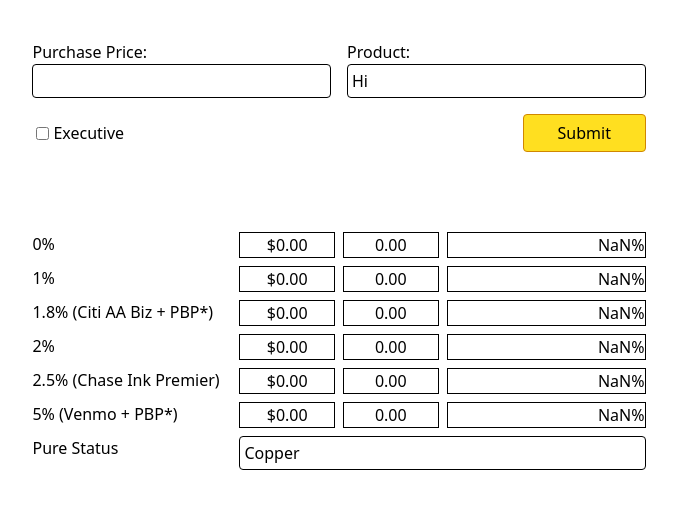
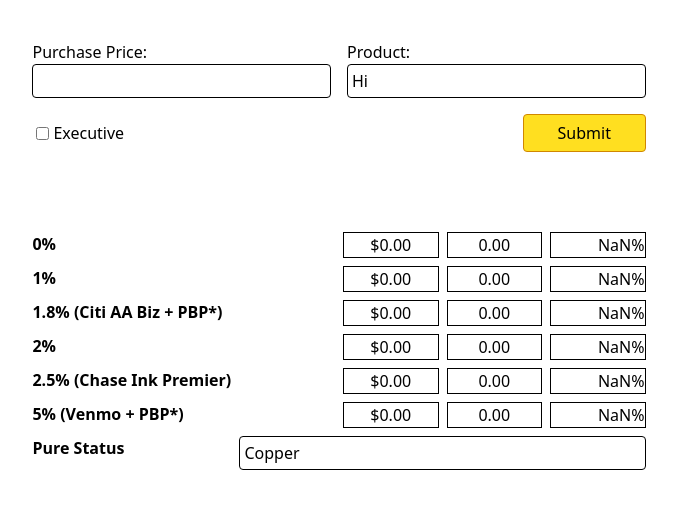
Before and after one commit to justinbian10/costgold-frontend, a React (Vite) app: page / in a window 1280 px wide. Shown: the top 508 px of the page, without its empty margins (301-978 px from the left). Built offline with nearby package versions, Linux system fonts and the light colour scheme.

Commit message:
Update spacing and labels

```diff
--- a/src/components/PurchaseValueDisplay.tsx
+++ b/src/components/PurchaseValueDisplay.tsx
@@ -42,7 +42,7 @@ function PurchaseValueDisplay({price, buyPrice}) {
 			<PaymentSummary price={price} buyPrice={buyPrice} paymentName="2%" feePercent="-2" pureStatusPercent={pureStatusPercent} />
 			<PaymentSummary price={price} buyPrice={buyPrice} paymentName="2.5% (Chase Ink Premier)" feePercent="-2.5" pureStatusPercent={pureStatusPercent} />
 			<PaymentSummary price={price} buyPrice={buyPrice} paymentName="5% (Venmo + PBP*)" feePercent="-5" pureStatusPercent={pureStatusPercent} />
-			<p className="col-span-2">Pure Status</p>
+			<p className="col-span-2 font-semibold">Pure Status</p>
 			<select name="product" className="border text-md appearance-none rounded-sm p-1 col-span-4 flex items-center" onChange={handleStatusChange}>
 				<option value=".75">Copper</option>
 				<option value=".7">Silver</option>
@@ -52,10 +52,6 @@ function PurchaseValueDisplay({price, buyPrice}) {
 
 		</div>
 	)
-
-			//{displayPaymentSummary("Kasheesh Full Fee*", 2)}
-			//{displayPaymentSummary("Citi AA Biz + PBP*", -1.8)}
-			//{displayPaymentSummary("Venmo + PBP", -5)}
 }
 
 
@@ -94,10 +90,10 @@ function PaymentSummary({price, buyPrice, paymentName, feePercent, pureStatusPer
 
 	return (
 		<>
-			<h3 className="text-center sm:text-left col-span-6 sm:col-span-2">{paymentName}</h3>
+			<h3 className="font-bold sm:text-left col-span-6 sm:col-span-3">{paymentName}</h3>
 			<p className="border text-center w-full col-span-2 sm:col-span-1">{`$${(breakeven).toFixed(2)}`}</p>
 			<p className={`border text-center w-full col-span-2 sm:col-span-1 ${backgroundColor}`}>{`${(breakeven - buyPrice).toFixed(2)}`}</p>
-			<p className={"border text-right col-span-2 sm:col-span-2 " + backgroundColor}>{percent}%</p>
+			<p className={"border text-right col-span-2 sm:col-span-1 " + backgroundColor}>{percent}%</p>
 		</>
 	)
 }
```
